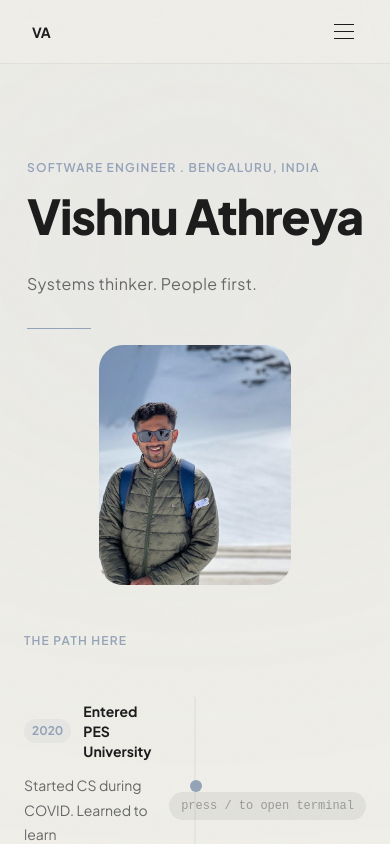
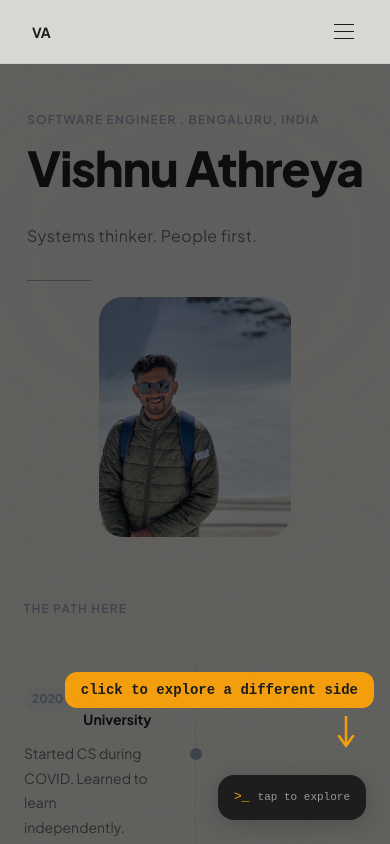
Before and after one commit to vishnuathreya28/vishnu-athreya, a Next.js app: page / in a window 390 px wide. Shown: the top 844 px of the page. Built offline with nearby package versions, Linux system fonts and the light colour scheme.

Commit message:
Mobile version fixes done

```diff
--- a/app/globals.css
+++ b/app/globals.css
@@ -93,3 +93,8 @@ body::before {
   0%, 100% { opacity: 1; }
   50% { opacity: 0; }
 }
+
+@keyframes subtlePulse {
+  0%, 100% { opacity: 0.5; }
+  50% { opacity: 1; }
+}
--- a/app/page.js
+++ b/app/page.js
@@ -115,7 +115,7 @@ export default function Home() {
       </nav>
 
       {/* Content */}
-      <div className="relative z-10 w-full max-w-4xl px-6 md:px-8 flex flex-col gap-12 pt-24 pb-28">
+      <div className="relative z-10 w-full max-w-4xl px-6 md:px-8 flex flex-col gap-16 pt-12 md:pt-16 pb-28">
         <section id="about" style={{ scrollMarginTop: '120px' }} className="md:scroll-mt-24"><Hero /></section>
         <section id="timeline" style={{ scrollMarginTop: '120px' }} className="md:scroll-mt-24"><Timeline /></section>
         <section id="experience" style={{ scrollMarginTop: '120px' }} className="md:scroll-mt-24"><Experience /></section>
--- a/components/CLI.js
+++ b/components/CLI.js
@@ -26,7 +26,7 @@ ${bio.tagline}`,
     `[${i + 1}] ${exp.company} — ${exp.role} (${exp.period})\n    ${exp.description}`
   ).join('\n\n'),
 
-  'cat projects.txt': projects.map((p, i) =>
+  'cat projects.txt': projects.map((p) =>
     `[${p.id}] ${p.title}${p.status === 'inprogress' ? ' [In Progress]' : ''}\n    ${p.description}`
   ).join('\n\n'),
 
@@ -51,10 +51,23 @@ export default function CLI() {
   ])
   const [cmdHistory, setCmdHistory] = useState([])
   const [cmdIndex, setCmdIndex] = useState(-1)
+  const [showSpotlight, setShowSpotlight] = useState(false)
   const inputRef = useRef(null)
   const bottomRef = useRef(null)
 
-  // Open on '/' keypress
+  useEffect(() => {
+    const seen = localStorage.getItem('cli-spotlight-seen')
+    if (!seen) {
+      const timer = setTimeout(() => setShowSpotlight(true), 2000)
+      return () => clearTimeout(timer)
+    }
+  }, [])
+
+  const dismissSpotlight = () => {
+    setShowSpotlight(false)
+    localStorage.setItem('cli-spotlight-seen', 'true')
+  }
+
   useEffect(() => {
     const handleKey = (e) => {
       if (e.key === '/' && !open && e.target.tagName !== 'INPUT') {
@@ -69,14 +82,12 @@ export default function CLI() {
     return () => window.removeEventListener('keydown', handleKey)
   }, [open])
 
-  // Focus input when opened
   useEffect(() => {
     if (open) {
       setTimeout(() => inputRef.current?.focus(), 100)
     }
   }, [open])
 
-  // Scroll to bottom on new output
   useEffect(() => {
     bottomRef.current?.scrollIntoView({ behavior: 'smooth' })
   }, [history])
@@ -121,13 +132,11 @@ export default function CLI() {
     if (e.key === 'Enter') {
       handleCommand(input)
     }
-    // Arrow up — previous command
     if (e.key === 'ArrowUp') {
       const next = Math.min(cmdIndex + 1, cmdHistory.length - 1)
       setCmdIndex(next)
       setInput(cmdHistory[next] || '')
     }
-    // Arrow down — next command
     if (e.key === 'ArrowDown') {
       const next = Math.max(cmdIndex - 1, -1)
       setCmdIndex(next)
@@ -137,23 +146,100 @@ export default function CLI() {
 
   return (
     <>
-      {/* Hint */}
+      {/* Spotlight overlay */}
       <AnimatePresence>
-        {!open && (
+        {showSpotlight && !open && (
           <motion.div
             initial={{ opacity: 0 }}
             animate={{ opacity: 1 }}
             exit={{ opacity: 0 }}
-            transition={{ delay: 2, duration: 0.6 }}
-            className="fixed bottom-6 right-6 z-40 text-xs px-3 py-1.5 rounded-full"
-            style={{
-              backgroundColor: 'rgba(26,26,26,0.06)',
-              color: '#999',
-              fontFamily: 'monospace',
-            }}
+            transition={{ duration: 0.4 }}
+            onClick={dismissSpotlight}
+            className="fixed inset-0 z-40"
+            style={{ backgroundColor: 'rgba(0,0,0,0.6)' }}
           >
-            press / to open terminal
+            <div
+              className="fixed bottom-24 right-4 flex flex-col items-end gap-2"
+              style={{ pointerEvents: 'none' }}
+            >
+              <div
+                className="px-4 py-2 rounded-xl text-sm"
+                style={{
+                  backgroundColor: '#f59e0b',
+                  color: '#1a1a1a',
+                  fontFamily: 'monospace',
+                  fontWeight: 600,
+                }}
+              >
+                click to explore a different side
+              </div>
+              <div className="flex justify-end pr-4">
+                <svg width="24" height="32" viewBox="0 0 24 32" fill="none">
+                  <path
+                    d="M12 0 L12 28 M5 20 L12 30 L19 20"
+                    stroke="#f59e0b"
+                    strokeWidth="2.5"
+                    strokeLinecap="round"
+                    strokeLinejoin="round"
+                  />
+                </svg>
+              </div>
+            </div>
           </motion.div>
+        )}
+      </AnimatePresence>
+
+      {/* CLI button */}
+      <AnimatePresence>
+        {!open && (
+          <>
+            {/* Mobile */}
+            <motion.button
+              initial={{ opacity: 0, y: 10 }}
+              animate={{ opacity: 1, y: 0 }}
+              exit={{ opacity: 0 }}
+              transition={{ delay: 2, duration: 0.4 }}
+              onClick={() => {
+                dismissSpotlight()
+                setOpen(true)
+              }}
+              className="md:hidden fixed bottom-6 right-6 z-50 flex items-center gap-2 px-4 py-3 rounded-2xl"
+              style={{
+                backgroundColor: '#1a1a1a',
+                color: '#f59e0b',
+                fontFamily: 'monospace',
+                fontSize: '13px',
+                boxShadow: '0 4px 24px rgba(0,0,0,0.2)',
+              }}
+            >
+              <span>&gt;_</span>
+              <span style={{ color: '#999', fontSize: '11px' }}>tap to explore</span>
+            </motion.button>
+
+            {/* Desktop */}
+            <motion.button
+              initial={{ opacity: 0 }}
+              animate={{ opacity: 1 }}
+              exit={{ opacity: 0 }}
+              transition={{ delay: 2, duration: 0.4 }}
+              onClick={() => {
+                dismissSpotlight()
+                setOpen(true)
+              }}
+              className="hidden md:flex fixed bottom-6 right-6 z-50 items-center gap-2 px-4 py-3 rounded-2xl"
+              style={{
+                backgroundColor: '#1a1a1a',
+                color: '#f59e0b',
+                fontFamily: 'monospace',
+                fontSize: '13px',
+                boxShadow: '0 4px 24px rgba(0,0,0,0.2)',
+                animation: 'subtlePulse 2s ease-in-out infinite',
+              }}
+            >
+              <span>&gt;_</span>
+              <span style={{ color: '#999', fontSize: '11px' }}>press / or click</span>
+            </motion.button>
+          </>
         )}
       </AnimatePresence>
 
@@ -165,8 +251,7 @@ export default function CLI() {
             animate={{ y: 0, opacity: 1 }}
             exit={{ y: '100%', opacity: 0 }}
             transition={{ duration: 0.3, ease: 'easeInOut' }}
-            className="fixed bottom-0 left-0 right-0 z-50 mx-auto"
-            style={{ maxWidth: '768px', left: '50%', transform: 'translateX(-50%)' }}
+            className="fixed bottom-0 left-0 right-0 z-50"
           >
             <div
               className="rounded-t-2xl overflow-hidden"
@@ -178,7 +263,7 @@ export default function CLI() {
                 boxShadow: '0 -8px 40px rgba(0,0,0,0.2)',
               }}
             >
-              {/* Terminal title bar */}
+              {/* Title bar */}
               <div
                 className="flex items-center justify-between px-4 py-3 flex-shrink-0"
                 style={{ borderBottom: '1px solid rgba(255,255,255,0.06)' }}
--- a/components/Education.js
+++ b/components/Education.js
@@ -22,7 +22,8 @@ function EducationCard({ edu, index }) {
       }}
     >
       {/* Header */}
-      <div className="flex items-start justify-between">
+      <div className="flex flex-col gap-2">
+        <div className="flex items-start justify-between gap-4">
           <div className="flex flex-col gap-1">
             <h3
               className="text-lg font-bold"
@@ -30,16 +31,17 @@ function EducationCard({ edu, index }) {
             >
               {edu.degree}
             </h3>
-          <span className="text-sm font-semibold" style={{ color: edu.placeholder ? '#bbb' : 'var(--color-text-primary)' }}>
+            <span className="text-sm font-semibold" style={{ color: 'var(--color-accent)' }}>
               {edu.institution}
             </span>
           </div>
-        <div className="flex flex-col items-end gap-1">
+        </div>
+        <div className="flex items-center gap-3">
           <span className="text-xs" style={{ color: 'var(--color-text-muted)' }}>{edu.period}</span>
+          <span className="text-xs" style={{ color: 'var(--color-text-muted)' }}>·</span>
           <span className="text-xs" style={{ color: 'var(--color-text-muted)' }}>{edu.location}</span>
         </div>
       </div>
-
       {/* Highlights */}
       <ul className="flex flex-col gap-2">
         {edu.highlights.map((point) => (
--- a/components/Experience.js
+++ b/components/Experience.js
@@ -19,7 +19,7 @@ function ExperienceCard({ exp, index, defaultOpen }) {
       className="flex flex-col gap-4 pl-6 py-4 cursor-pointer"
     >
       {/* Header — always visible */}
-      <div className="flex items-start justify-between">
+      <div className="flex flex-col gap-2">
         <div className="flex flex-col gap-1">
           <h3 className="text-lg font-bold" style={{ color: 'var(--color-text-primary)' }}>
             {exp.role}
@@ -28,10 +28,13 @@ function ExperienceCard({ exp, index, defaultOpen }) {
             {exp.company}
           </span>
         </div>
-        <div className="flex flex-col items-end gap-1">
-          <span className="text-xs" style={{ color: 'var(--color-text-muted)' }}>{exp.period}</span>
-          <span className="text-xs" style={{ color: 'var(--color-text-muted)' }}>{exp.location}</span>
-          <span className="text-sm mt-1" style={{ color: 'var(--color-accent)' }}>
+        <div className="flex items-center justify-between">
+          <div className="flex items-center gap-2">
+            <span className="text-xs" style={{ color: 'var(--color-text-muted)' }}>{exp.period}</span>
+            <span className="text-xs" style={{ color: 'var(--color-text-muted)' }}>·</span>
+            <span className="text-xs" style={{ color: 'var(--color-text-muted)' }}>{exp.location}</span>
+          </div>
+          <span className="text-sm" style={{ color: 'var(--color-accent)' }}>
             {isOpen ? '−' : '+'}
           </span>
         </div>
--- a/components/Resume.js
+++ b/components/Resume.js
@@ -36,7 +36,7 @@ export default function Resume() {
           </p>
         </div>
 
-        <div className="flex items-center gap-3">
+        <div className="flex flex-col sm:flex-row items-start sm:items-center gap-2 sm:gap-3">
         <a
           href="/resume.pdf"
           target="_blank"
```
Also changed, not shown: components/Publications.js (+6 -4 lines). Lines whose indentation alone changed are shown as unchanged.
